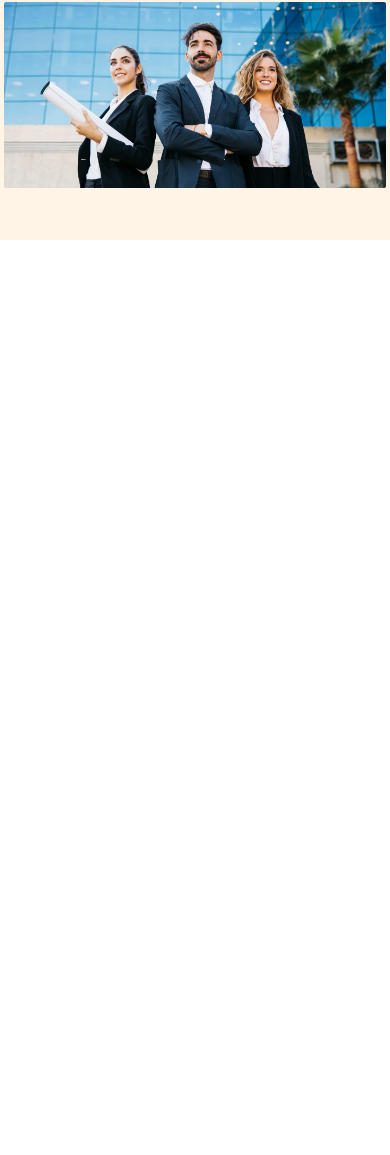
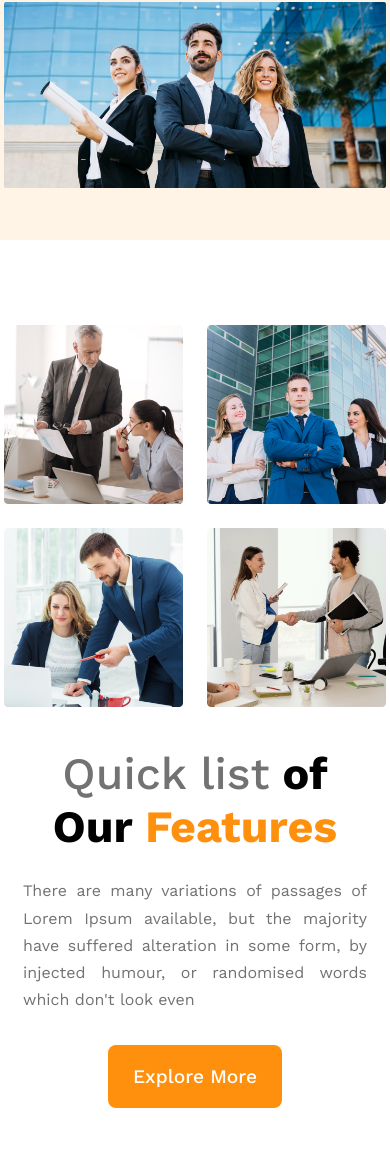
Before and after one commit to mahi-logics/g3-architecture-website, a plain HTML site: page index.html in a window 390 px wide. Shown: the part 575-1730 px from the top of the page. Before the commit the page ends 844 px from the top, so only its background shows below. Drawn offline with nearby package versions, Linux system fonts and the light colour scheme.

Commit message:
features section with mobile responsive added

```diff
--- a/index.html
+++ b/index.html
@@ -53,7 +53,39 @@
 
   </header>
 
+  <main>
 
+    <!-- Features Section -->
+
+    <section class="features flex align-center  container">
+
+      <div class="team-images">
+
+        <img src="images/team1.png" alt="two people discussing about something">
+
+        <img src="images/team2.png" alt="two people discussing about something">
+
+        <img src="images/team3.png" alt="two people discussing about something">
+
+        <img src="images/team4.png" alt="two people discussing about something">
+
+      </div>
+
+      <div class="feature-content">
+
+        <h3>
+          <span id="quick">Quick list</span>
+          <span id="our">of Our</span>
+          <span id="features">Features</span>
+        </h3>
+        <p class="text">There are many variations of passages of Lorem Ipsum available, but the majority have suffered alteration in some form,
+        by injected humour, or randomised words which don't look even</p>
+        <button class="btn">Explore More</button>
+      </div>
+
+    </section>
+
+  </main>
 
 </body>
 </html>
--- a/styles/hero.css
+++ b/styles/hero.css
@@ -108,6 +108,45 @@ body{
   margin-bottom: 3rem;
 }
 
+/* features section  */
+.features{
+  margin-top: 85px;
+  margin-bottom: 130px;
+}
+
+
+.team-images{
+  display: grid;
+  grid-template-columns: repeat(2 , 1fr);
+  gap: 24px;
+}
+
+.team-images img{
+  width: 100%;
+}
+
+.feature-content{
+  max-width: 547px;
+  margin-left: 4rem;
+}
+
+.feature-content h3{
+  font-size: 2.8rem;
+  font-weight: 700;
+}
+
+.feature-content h3 #quick{
+  color: #727272;
+  font-weight: 500;
+}
+
+.feature-content h3 #features{
+  color: #FF900E;
+}
+
+.feature-content p{
+  margin-top: 1.5rem;
+}
 
 /* hero section media query  */
 
@@ -148,3 +187,21 @@ body{
     }
 
 }
+
+/* feature section media query */
+@media screen and (max-width: 576px) {
+  .features{
+    flex-direction: column;
+    gap: 40px;
+  }
+
+  .feature-content {
+    width: 90%;
+    margin: 0 auto;
+    text-align: center;
+  }
+
+  .feature-content p{
+    text-align: justify;
+  }
+}
```
